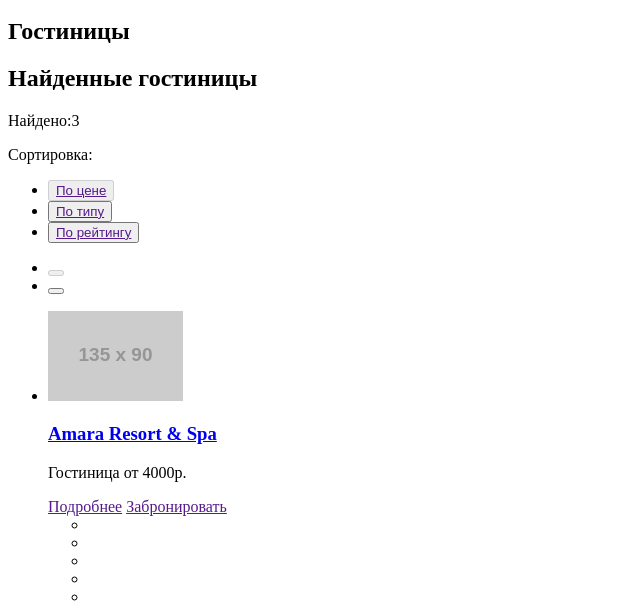
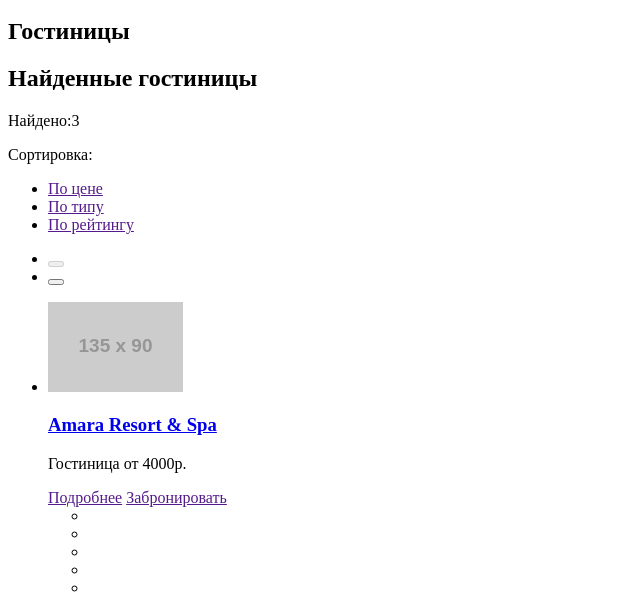
Before and after one commit to andrei-olzyatiev/1528169-sedona-29, a plain HTML site: page catalog.html in a window 1280 px wide. Shown: the part 172-782 px from the top of the page, without its empty margins (0-640 px from the left). Drawn offline with Linux system fonts and the light colour scheme; placeholder pictures from the web are drawn by us.

Commit message:
Update разметка внутренней страницы
Из сортировки убрал <button> >.<

```diff
--- a/catalog.html
+++ b/catalog.html
@@ -32,9 +32,9 @@
         <p>Найдено:<span>3</span></p>
         <p>Сортировка:</p>
         <ul>
-          <li><button disabled="disabled"><a href="">По цене</a></button></li>
-          <li><button><a href="">По типу</a></button></li>
-          <li><button><a href="">По рейтингу</a></button></li>
+          <li><a href="">По цене</a></li>
+          <li><a href="">По типу</a></li>
+          <li><a href="">По рейтингу</a></li>
         </ul>
         <ul>
           <li><button disabled="disabled"><a href="" alt="по возрастанию"></a> <span><!--тут должна быть иконка порядка сортировки--></span></button></li>
```
